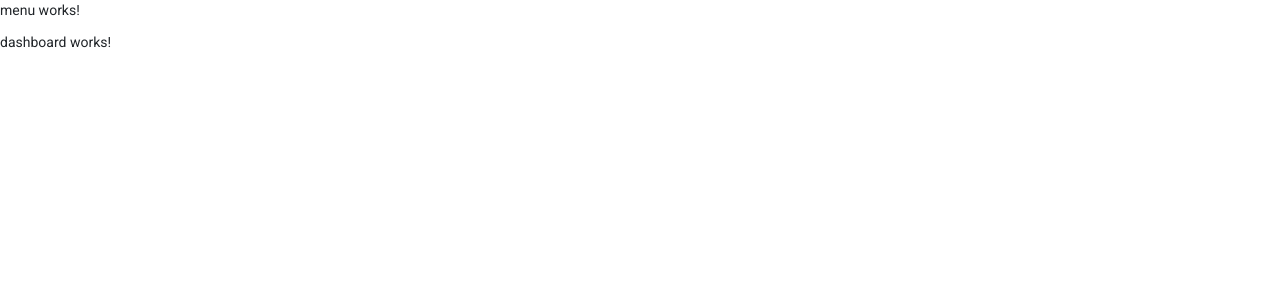
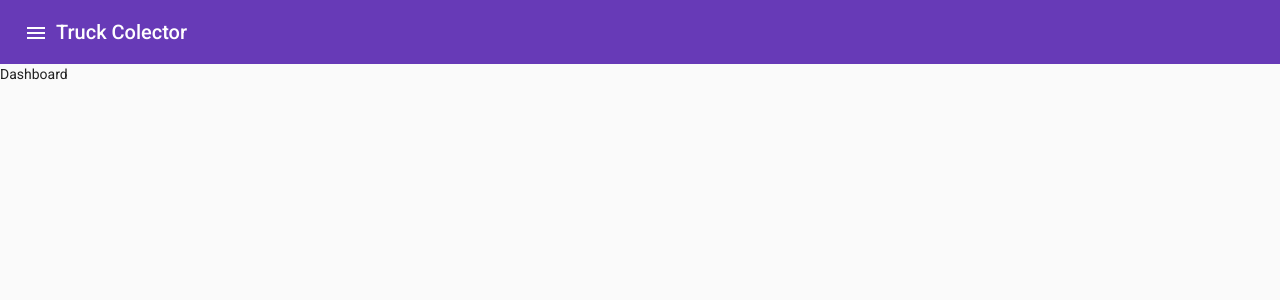
Before and after one commit to Diana3467/TruckColector, an Angular app: page /dashboard in a window 1280 px wide. Shown: the top 300 px of the page. Built offline with nearby package versions, Linux system fonts and the light colour scheme.

Commit message:
Update: menu

```diff
--- a/src/app/app-routing.module.ts
+++ b/src/app/app-routing.module.ts
@@ -8,6 +8,10 @@ import { AsignarConductorCarroComponent } from 'src/app/home/asignar-conductor-c
 const routes: Routes = [
   {
     path: '',
+    redirectTo: 'login', pathMatch: 'full'
+  },
+  {
+    path: 'login',
     component: LoginComponent
   },
   {
--- a/src/app/app.component.css
+++ b/src/app/app.component.css
@@ -0,0 +1,3 @@
+ul{
+  list-style: none;
+}
--- a/src/app/app.component.html
+++ b/src/app/app.component.html
@@ -1 +1,21 @@
-<router-outlet></router-outlet>
+<mat-toolbar color="primary">
+  <button mat-icon-button class="example-icon" aria-label="Example icon-button with menu icon" (click)="sidenav.toggle()">
+    <mat-icon>menu</mat-icon>
+  </button>
+  <span>Truck Colector</span>
+  <span class="example-spacer"></span>
+</mat-toolbar>
+<mat-sidenav-container>
+  <mat-sidenav #sidenav style="width: 15vw;">
+    <ul>
+      <li><a class="btn btn-primary" [routerLink]="[ '/dashboard' ]">Dashboard</a></li>
+      <li><a class="btn btn-primary" [routerLink]="[ '/registrar-conductor' ]">Registrar conductor</a></li>
+      <li><a class="btn btn-primary" [routerLink]="[ '/asignar-conductor-carro' ]">Asignar conductor-carro</a></li>
+    </ul>
+  </mat-sidenav>
+  <mat-sidenav-content>
+    <div style="height: 88vh;">
+      <router-outlet></router-outlet>
+    </div>
+  </mat-sidenav-content>
+</mat-sidenav-container>
--- a/src/app/app.component.ts
+++ b/src/app/app.component.ts
@@ -3,6 +3,7 @@ import { Component } from '@angular/core';
 @Component({
   selector: 'app-root',
   templateUrl: './app.component.html',
+  styleUrls: ['./app.component.css']
 })
 export class AppComponent {
   title = 'TruckColector';
--- a/src/app/components/menu/menu.component.css
+++ b/src/app/components/menu/menu.component.css
@@ -0,0 +1,3 @@
+.example-spacer {
+  flex: 1 1 auto;
+}
--- a/src/app/components/menu/menu.component.html
+++ b/src/app/components/menu/menu.component.html
@@ -1,3 +1,20 @@
-<div>
-  <p>menu works!</p>
-</div>
+<mat-toolbar color="primary">
+  <button mat-icon-button class="example-icon" aria-label="Example icon-button with menu icon" (click)="sidenav.toggle()">
+    <mat-icon>menu</mat-icon>
+  </button>
+  <span>Truck Colector</span>
+  <span class="example-spacer"></span>
+</mat-toolbar>
+<mat-sidenav-container>
+  <mat-sidenav #sidenav style="width: 15vw;">
+    <ul>
+      <li>prueba1</li>
+      <li>prueba2</li>
+    </ul>
+  </mat-sidenav>
+  <mat-sidenav-content>
+    <div style="height: 88vh;">
+      <router-outlet></router-outlet>
+    </div>
+  </mat-sidenav-content>
+</mat-sidenav-container>
--- a/src/app/components/menu/menu.component.ts
+++ b/src/app/components/menu/menu.component.ts
@@ -6,10 +6,12 @@ import { Component, OnInit } from '@angular/core';
   styleUrls: ['./menu.component.css']
 })
 export class MenuComponent implements OnInit {
+  showFiller = false;
 
   constructor() { }
 
   ngOnInit(): void {
   }
 
+
 }
--- a/src/app/home/dashboard/dashboard.component.html
+++ b/src/app/home/dashboard/dashboard.component.html
@@ -1,2 +1 @@
-<app-menu></app-menu>
-<p>dashboard works!</p>
+<p>Dashboard</p>
--- a/src/app/home/registrar-conductor/registrar-conductor.component.html
+++ b/src/app/home/registrar-conductor/registrar-conductor.component.html
@@ -1,2 +1 @@
-<app-menu></app-menu>
 <p>registrar-conductor works!</p>
--- a/src/index.html
+++ b/src/index.html
@@ -1,5 +1,5 @@
 <!doctype html>
-<html lang="en">
+<html lang="es">
 <head>
   <meta charset="utf-8">
   <title>TruckColector</title>
```
Also changed, not shown: src/app/app.module.ts (+10 -2 lines), src/app/components/menu/menu.module.ts (added, +10 -0 lines).
